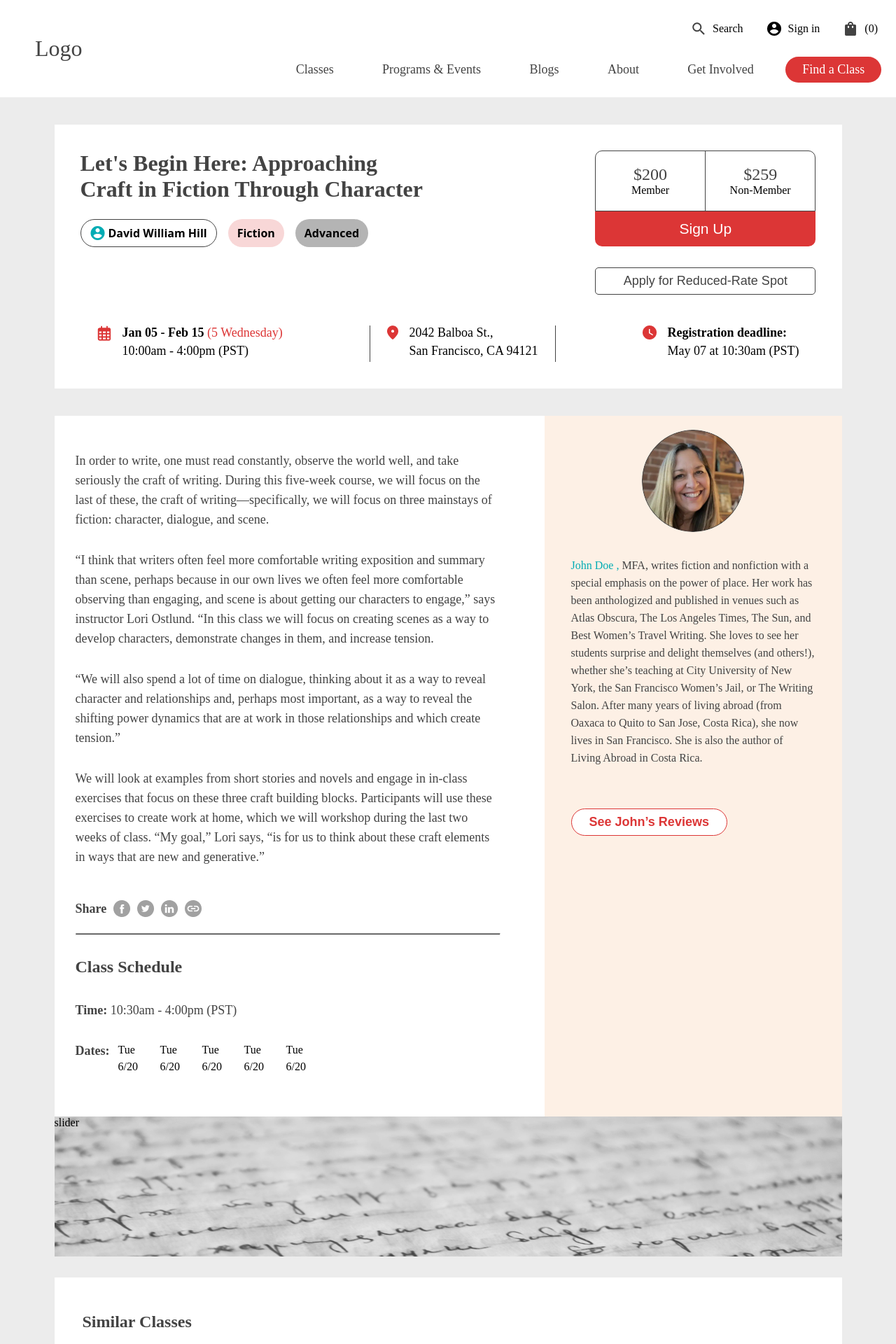
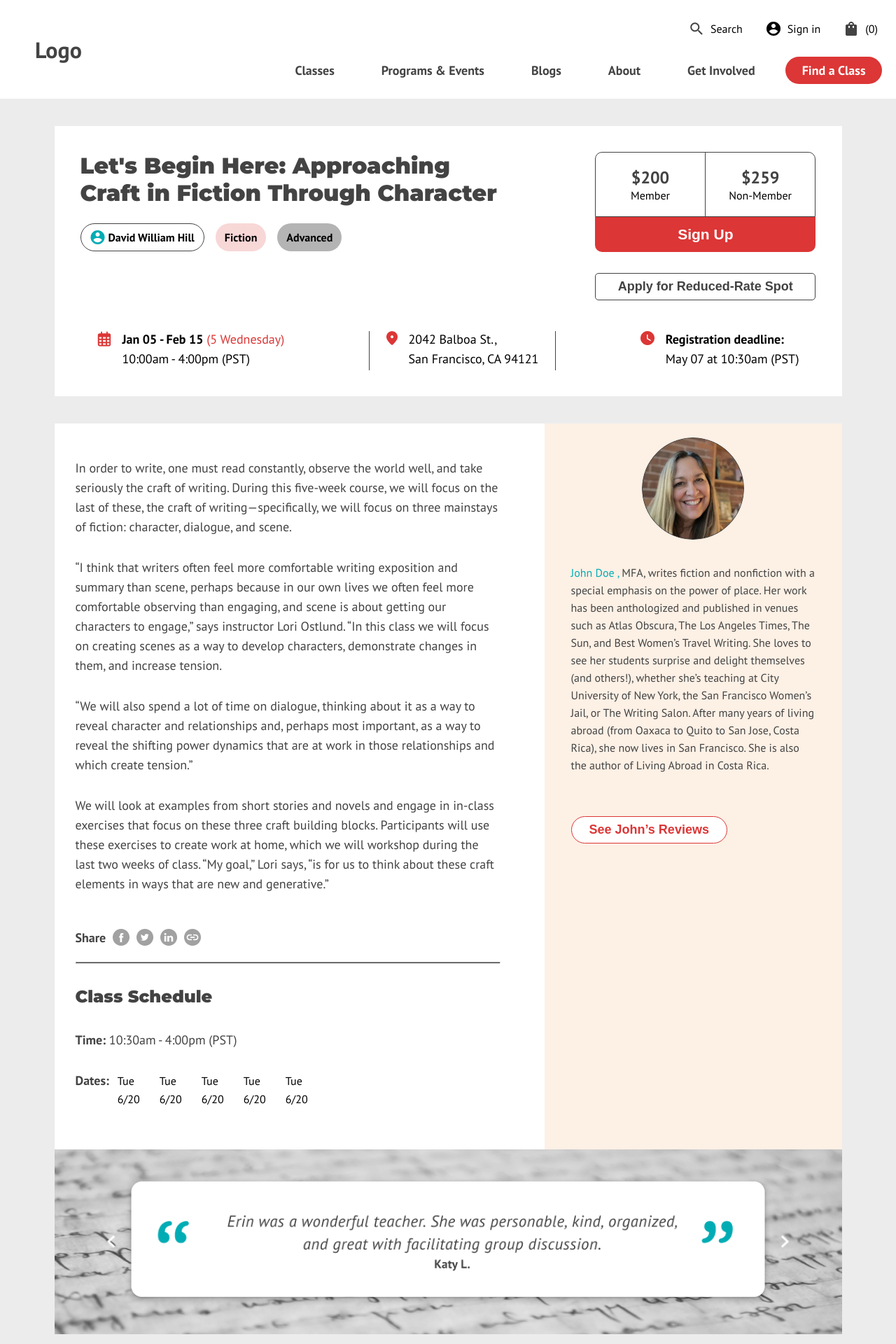
Before and after one commit to saniyaj-mallik/Saniyaj-Training, a PHP site: page / in a window 1280 px wide. Shown: the top 1920 px of the page at 70% size. Run offline with PHP 8.4, Linux system fonts and the light colour scheme.

Commit message:
laptop view

```diff
--- /dev/null
+++ b/app.js
@@ -0,0 +1,74 @@
+let menuBox = document.getElementById("menu-box");
+let hamButton = document.getElementById("ham-icon")
+let links = document.querySelectorAll(".menu-link");
+let toggle = "none";
+
+links.forEach(link => {
+    link.addEventListener("click", () => {
+        toggle = "none"
+        console.log(0)
+        menuBox.style.display = toggle
+    });
+});
+
+hamButton.addEventListener("click", () => {
+    if (toggle == "none") {
+        toggle = "block"
+    }
+    else {
+        toggle = "none"
+    }
+
+    menuBox.style.display = toggle
+})
+
+
+
+
+
+
+// Slider
+
+const slide = document.querySelector('.slide');
+const leftArrow = document.getElementById('left-arrow');
+const rightArrow = document.getElementById('right-arrow');
+const slides = document.querySelectorAll('.slide img');
+const totalSlides = slides.length;
+
+let currentIndex = 0;
+let autoSlideInterval;
+
+// Function to update the slider position
+function updateSlider() {
+    slide.style.transform = `translateX(-${currentIndex * 100}%)`;
+}
+
+// Event listeners for arrows
+rightArrow.addEventListener('click', () => {
+    currentIndex = (currentIndex + 1) % totalSlides; // Loop back to the first slide
+    updateSlider();
+    resetAutoSlide(); // Reset auto-slide timer on manual interaction
+});
+
+leftArrow.addEventListener('click', () => {
+    currentIndex = (currentIndex - 1 + totalSlides) % totalSlides; // Loop back to the last slide
+    updateSlider();
+    resetAutoSlide(); // Reset auto-slide timer on manual interaction
+});
+
+// Function to start auto-sliding
+function startAutoSlide() {
+    autoSlideInterval = setInterval(() => {
+        currentIndex = (currentIndex + 1) % totalSlides;
+        updateSlider();
+    }, 3000); // Change slide every 3 seconds
+}
+
+// Function to reset the auto-slide timer
+function resetAutoSlide() {
+    clearInterval(autoSlideInterval);
+    startAutoSlide();
+}
+
+// Start auto-slide when the page loads
+startAutoSlide();
--- a/index.html
+++ b/index.html
@@ -11,7 +11,7 @@
 <body>
     <header>
         <nav>
-            <div id="logo-box">
+            <div id="logo-box" class="pt-sans-bold">
                 <a href="#">Logo</a>
             </div>
             <div id="ham-box">
@@ -36,7 +36,7 @@
                     </div>
                 </div>
 
-                <div id="item-box">
+                <div id="item-box" class="pt-sans-bold">
                     <a class="menu-link" href="#">Classes</a>
                     <a class="menu-link" href="#">Programs & Events</a>
                     <a class="menu-link" href="#">Blogs</a>
@@ -53,8 +53,8 @@
         <div id="hero-section">
             <div id="hero-top-wraper">
                 <div id="hero-title-box">
-                    <h2>Let's Begin Here: Approaching <br> Craft in Fiction Through Character</h2>
-                    <div id="title-cat-box">
+                    <h2 class="montserrat">Let's Begin Here: Approaching <br> Craft in Fiction Through Character</h2>
+                    <div id="title-cat-box" class="pt-sans-bold">
                         <div id="cat-1">
                             <img src="./media/icons/devid.png" alt="">
                             <p>David William Hill</p>
@@ -67,19 +67,19 @@
                     <div id="stat-top">
                         <div id="menber-info-box">
                             <div style="border-right: 1px solid var(--black);">
-                                <p class="member-price">$200</p>
+                                <p class="member-price pt-sans-bold">$200</p>
                                 <p>Member</p>
                             </div>
                             <div>
-                                <p class="member-price">$259</p>
+                                <p class="member-price pt-sans-bold">$259</p>
                                 <p>Non-Member</p>
                             </div>
                         </div>
-                        <button id="sign-up-btn">
+                        <button id="sign-up-btn" class="pt-sans-bold">
                             Sign Up
                         </button>
                     </div>
-                    <button id="stat-bottom">
+                    <button id="stat-bottom" class="pt-sans-bold">
                         Apply for Reduced-Rate Spot
                     </button>
                 </div>
@@ -150,7 +150,7 @@
                     <img src="./media//icons/social4.png" alt="">
                 </div>
                 <hr>
-                <h2 id="class-schedule">
+                <h2 id="class-schedule" class="montserrat">
                     Class Schedule
                 </h2>
                 <p id="class-time">
@@ -193,12 +193,26 @@
 
 
         <div id="slider-box">
-            slider
+
+            <div id="container">
+                <img id="left-arrow" src="./media/icons/left-arrow.png" alt="Left Arrow">
+                <!-- Frame -->
+                <div id="frame">
+                    <!-- Slide -->
+                    <div class="slide">
+                        <img src="./media/images/slide.png" alt="Slide 1">
+                        <img src="./media/images/slide.png" alt="Slide 2">
+                        <img src="./media/images/slide.png" alt="Slide 3">
+                    </div>
+                </div>
+                <img id="right-arrow" src="./media/icons/right-arrow.png" alt="Right Arrow">
+            </div>
+
         </div>
 
 
         <div id="similar-classes-box">
-            <h2>Similar Classes</h2>
+            <h2 class="montserrat">Similar Classes</h2>
             <div id="learn-more-container">
                 <div id="learn-more-box">
                     <p>The Art of the Prose Sentence: Challenging Your Sentences to Do More</p>
@@ -220,13 +234,14 @@
     <section id="bottom-information-section">
         <div id="bottom-info-wraper">
             <div id="remote-class-info">
-                <h2>About the Remote Classes</h2>
+                <h2 class="montserrat">About the Remote Classes</h2>
                 <p>You will be able to participate in live class meetings via Zoom videoconference. To attend classes,
                     you'll need a phone, tablet or computer and access to the internet. You can participate in the class
                     from wherever you'd like, whether on your living room couch or in your office. Before your class
                     meets, you'll receive an email from The Proprietary with more information about Zoom and your remote
                     class. If you have any questions about remote learning, please don't hesitate to reach out to us at
-                    <span style="color: #00acb4;">hello@wisdmlabs.com.</span></p>
+                    <span style="color: #00acb4;">hello@wisdmlabs.com.</span>
+                </p>
                 <div>
                     <a href="">Learn About Our Classes ></a>
                     <a href="">Questions? See FAQ ></a>
@@ -234,7 +249,7 @@
             </div>
             <div id="policy-box">
                 <hr>
-                <h2>Cancelation Policy</h2>
+                <h2 class="montserrat">Cancelation Policy</h2>
                 <p>In the event of an emergency, we may consider a refund or credit, whether partial or full. We review
                     these requests on a case-by-case basis, and we ask that you notify us as near as possible to the
                     start date for the class. Please read our policy details before requesting a refund.</p>
@@ -296,7 +311,8 @@
             <div class="footer-rows" id="footer-middle">
                 <div>
                     <h4>Contact</h4>
-                    <p><span>2035 Sunset Lake Road, Suite B-2, Newark, Delaware, 19702</span> <br> <span>Office Phone:</span> (510) 987-6543
+                    <p><span>2035 Sunset Lake Road, Suite B-2, Newark, Delaware, 19702</span> <br> <span>Office
+                            Phone:</span> (510) 987-6543
                         Email: hello@wisdmlabs.com </p>
                 </div>
                 <div id="footer-social-icons">
@@ -316,32 +332,8 @@
         </div>
     </footer>
 
+<script src="./app.js"></script>
 
-    <script>
-        let menuBox = document.getElementById("menu-box");
-        let hamButton = document.getElementById("ham-icon")
-        let links = document.querySelectorAll(".menu-link");
-        let toggle = "none";
-
-        links.forEach(link => {
-            link.addEventListener("click", () => {
-                toggle = "none"
-                console.log(0)
-                menuBox.style.display = toggle
-            });
-        });
-
-        hamButton.addEventListener("click", () => {
-            if (toggle == "none") {
-                toggle = "block"
-            }
-            else {
-                toggle = "none"
-            }
-
-            menuBox.style.display = toggle
-        })
-    </script>
 </body>
 
 </html>
--- a/style.css
+++ b/style.css
@@ -1,7 +1,26 @@
+/* PT sans */
+@import url('https://fonts.googleapis.com/css2?family=PT+Sans:ital,wght@0,400;0,700;1,400;1,700&display=swap');
+/* Montserrat */
+@import url('https://fonts.googleapis.com/css2?family=Montserrat:ital,wght@0,100..900;1,100..900&family=PT+Sans:ital,wght@0,400;0,700;1,400;1,700&display=swap');
+
 * {
     padding: 0;
     margin: 0;
     box-sizing: border-box;
+}
+
+body {
+    font-family: "PT Sans", serif;
+    font-weight: 400;
+    font-style: normal;
+}
+
+.pt-sans-bold {
+    font-weight: 700;
+}
+.montserrat {
+    font-family: "Montserrat", serif;
+    font-weight: 900;
 }
 
 a {
@@ -26,6 +45,7 @@ header {
     position: sticky;
     top: 0;
     left: 0;
+    z-index: 20;
 }
 
 nav {
@@ -134,6 +154,7 @@ nav {
     font-size: 32px;
     color: var(--black);
     margin-bottom: 24px;
+    font-weight: 900;
 }
 
 #title-cat-box {
@@ -143,7 +164,6 @@ nav {
     align-items: center;
     min-height: 40px;
     font-weight: 600;
-    font-family: "Sans";
 }
 
 #title-cat-box div {
@@ -272,7 +292,7 @@ nav {
     flex-direction: column;
     align-items: center;
     padding: 20px 38px;
-   background-color: var(--light-orange);
+    background-color: var(--light-orange);
 }
 
 #main-contant-aside img {
@@ -356,13 +376,47 @@ hr {
 }
 
 #slider-box {
-    min-height: 200px;
     margin-inline: auto;
     max-width: 1125px;
     background: url("./media/images/slider_cover.png");
     margin-bottom: 30px;
+    display: flex;
+    justify-content: center;
+    align-items: center;
+    padding: 10px 50px;
+    height: 264px;
 }
 
+#container {
+    display: flex;
+    align-items: center;
+    width: 100%;
+    max-width: 1000px;
+    overflow: hidden;
+    position: relative;
+}
+
+#left-arrow,
+#right-arrow {
+    width: 40px;
+    cursor: pointer;
+}
+
+#frame {
+    width: 100%;
+    overflow: hidden;
+}
+
+.slide {
+    display: flex;
+    transition: transform 0.5s ease-in-out;
+}
+
+.slide img {
+    width: 100%;
+    flex-shrink: 0;
+    object-fit: cover;
+}
 
 #similar-classes-box {
     margin-inline: auto;
@@ -373,6 +427,7 @@ hr {
 
 #similar-classes-box h2 {
     color: var(--black);
+    font-weight: 900;
     font-size: 24px;
     margin-bottom: 30px;
 }
@@ -407,7 +462,6 @@ hr {
 }
 
 #remote-class-info h2 {
-    font-family: Montserrat;
     font-size: 24px;
     font-weight: 900;
     line-height: 36px;
@@ -512,7 +566,7 @@ footer {
     border: none;
 }
 
-#active-social-icon{
+#active-social-icon {
     background-color: var(--orange);
     border-radius: 50%;
 }
@@ -561,6 +615,7 @@ footer {
 
     #hero-title-box h2 {
         font-size: 24px;
+        font-weight: 900;
     }
 
     #hero-stats-box {
@@ -612,12 +667,13 @@ footer {
         order: 1;
     }
 
-    /* #similar-classes-box {
-        padding-inline: 10px;
+    #slider-box {
+        padding: 10px 10px;
+    }
 
-    } */
     #similar-classes-box h2 {
         text-align: center;
+        font-weight: 900;
 
     }
 
@@ -627,8 +683,8 @@ footer {
         gap: 30px;
     }
 
-    #remote-class-info p{
-text-align: left;
+    #remote-class-info p {
+        text-align: left;
     }
 
     #remote-class-info div {
@@ -645,7 +701,8 @@ text-align: left;
         flex-direction: column;
         text-align: left;
     }
-    #policy-box p{
+
+    #policy-box p {
         text-align: left;
     }
 
```
Also changed, not shown: README.md, media/icons/left-arrow.png (added), media/icons/right-arrow.png (added), media/images/slide.png (added), 7 other files.
